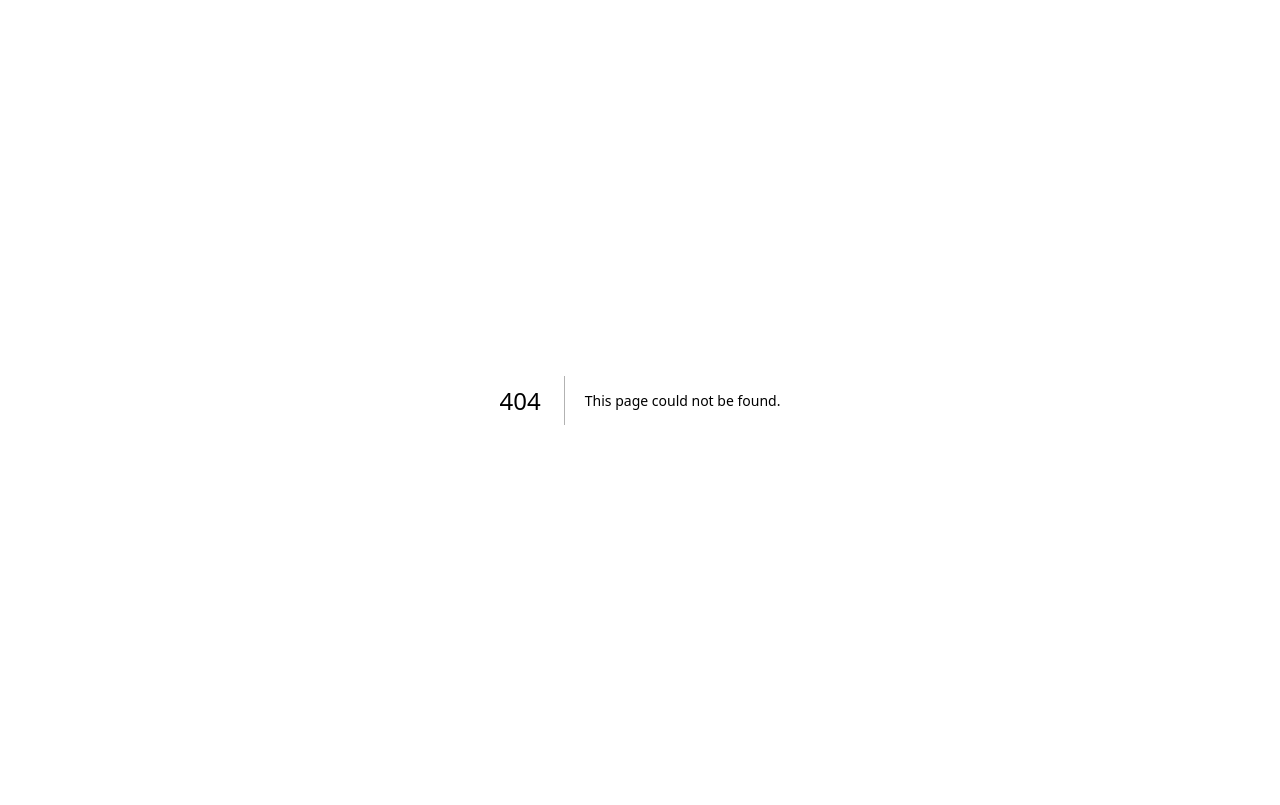
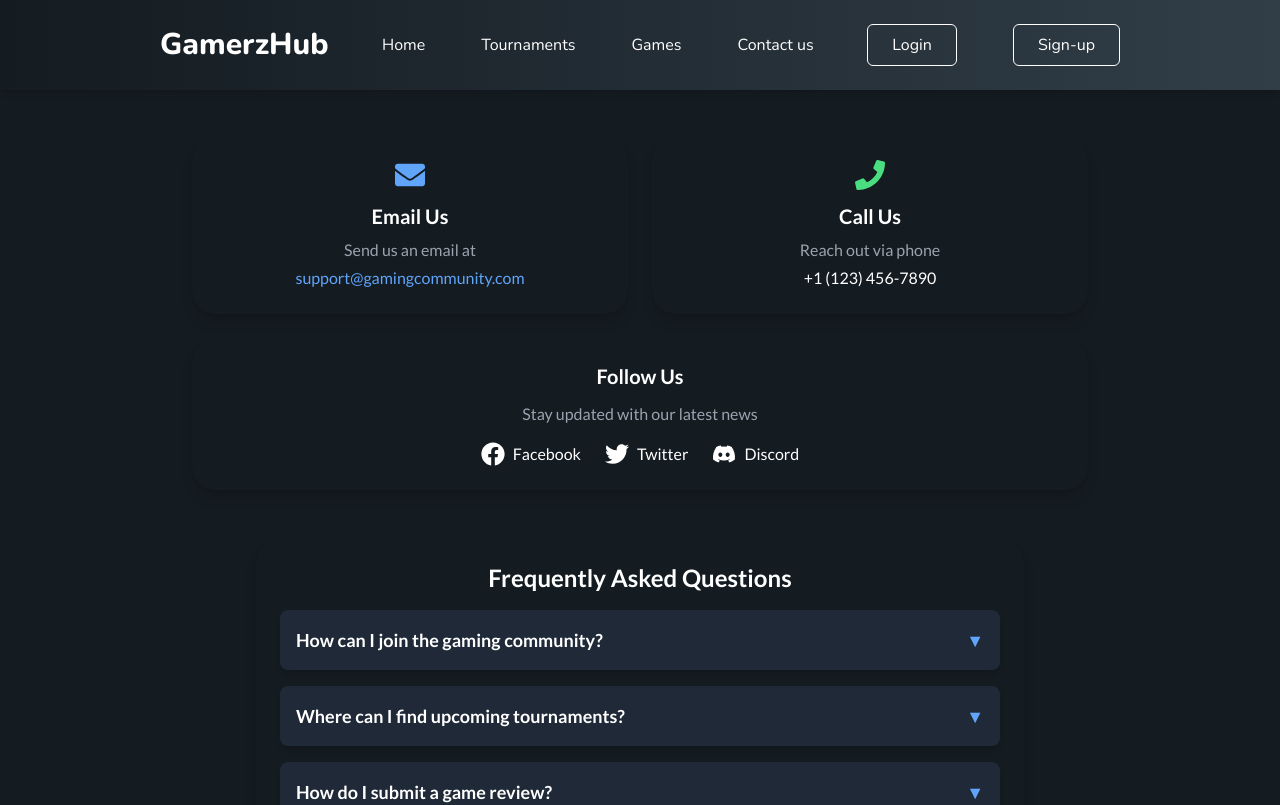
Before and after one commit to jere-eee/p4-full-stack-project, a Next.js app in the folder client/: page /contact in a window 1280 px wide. Before the commit this address had no page. Shown: the top 805 px of the page. Built offline with nearby package versions, Linux system fonts and the light colour scheme.

Commit message:
contact page

```diff
--- /dev/null
+++ b/client/app/contact/page.js
@@ -0,0 +1,101 @@
+'use client';
+import { useState } from "react";
+import { Nunito, Lato } from "next/font/google";
+import { FaEnvelope, FaPhone, FaFacebook, FaTwitter, FaDiscord } from "react-icons/fa";
+import Navbar from "../components/Navbar";
+import Footer from "../components/Footer";
+
+const nunito = Nunito({
+    weight: ["200", "300", "400", "500", "700", "900"],
+    subsets: ["latin"],
+    display: "swap",
+});
+
+const lato = Lato({
+    weight: ["100", "300", "400", "700", "900"],
+    subsets: ["latin"],
+    display: "swap",
+});
+
+const ContactPage = () => {
+    const [openFAQ, setOpenFAQ] = useState(null);
+
+    const faqs = [
+        { question: "How can I join the gaming community?", answer: "You can sign up on our website by clicking the 'Sign Up' button on the homepage." },
+        { question: "Where can I find upcoming tournaments?", answer: "Check our 'Tournaments' page for the latest events and schedules." },
+        { question: "How do I submit a game review?", answer: "Navigate to the game page and fill out the review form under the 'Reviews' section." },
+        { question: "Can I change my profile picture?", answer: "Yes! Go to your profile settings and upload a new picture." },
+    ];
+
+    return (
+        <>
+            <Navbar />
+            <div className={`min-h-screen flex flex-col items-center bg-[#141B21] text-white p-6 space-y-12 ${lato.className}`}>
+                <h1 className={`text-4xl font-bold mb-6 text-center ${nunito.className}`}>Contact Us</h1>
+
+                {/* Contact Sections */}
+                <div className="w-full max-w-4xl grid grid-cols-1 md:grid-cols-2 gap-6">
+
+                    {/* Email Section */}
+                    <div className="bg-[#141B21] p-6 rounded-3xl shadow-lg text-center">
+                        <FaEnvelope className="text-blue-400 text-3xl mx-auto mb-3" />
+                        <h2 className="text-xl font-semibold">Email Us</h2>
+                        <p className="text-gray-400 mt-2">Send us an email at</p>
+                        <a href="mailto:support@gamingcommunity.com" className="text-blue-400 hover:underline block mt-1">support@gamingcommunity.com</a>
+                    </div>
+
+                    {/* Phone Section */}
+                    <div className="bg-[#141B21] p-6 rounded-3xl shadow-lg text-center">
+                        <FaPhone className="text-green-400 text-3xl mx-auto mb-3" />
+                        <h2 className="text-xl font-semibold">Call Us</h2>
+                        <p className="text-gray-400 mt-2">Reach out via phone</p>
+                        <p className="text-white mt-1">+1 (123) 456-7890</p>
+                    </div>
+
+                    {/* Social Media Section */}
+                    <div className="bg-[#141B21] p-6 rounded-3xl shadow-lg text-center md:col-span-2">
+                        <h2 className="text-xl font-semibold mb-3">Follow Us</h2>
+                        <p className="text-gray-400">Stay updated with our latest news</p>
+                        <div className="flex justify-center space-x-6 mt-4">
+                            <a href="https://facebook.com/gamingcommunity" target="_blank" className="flex items-center space-x-2 hover:text-blue-500 transition">
+                                <FaFacebook className="text-2xl" />
+                                <span>Facebook</span>
+                            </a>
+                            <a href="https://twitter.com/gamingcommunity" target="_blank" className="flex items-center space-x-2 hover:text-blue-400 transition">
+                                <FaTwitter className="text-2xl" />
+                                <span>Twitter</span>
+                            </a>
+                            <a href="https://discord.gg/gamingcommunity" target="_blank" className="flex items-center space-x-2 hover:text-purple-400 transition">
+                                <FaDiscord className="text-2xl" />
+                                <span>Discord</span>
+                            </a>
+                        </div>
+                    </div>
+                </div>
+
+                {/* FAQ Section */}
+                <div className="w-full max-w-3xl bg-[#141B21] p-6 rounded-3xl shadow-lg">
+                    <h2 className="text-2xl font-semibold text-center mb-4">Frequently Asked Questions</h2>
+                    <div className="space-y-4">
+                        {faqs.map((faq, index) => (
+                            <div key={index} className="bg-gray-800 p-4 rounded-lg shadow-md">
+                                <button
+                                    className="w-full text-left flex justify-between items-center text-lg font-semibold"
+                                    onClick={() => setOpenFAQ(openFAQ === index ? null : index)}
+                                >
+                                    {faq.question}
+                                    <span className="text-blue-400">{openFAQ === index ? "▲" : "▼"}</span>
+                                </button>
+                                {openFAQ === index && <p className="text-gray-400 mt-2">{faq.answer}</p>}
+                            </div>
+                        ))}
+                    </div>
+                </div>
+            </div>
+            <Footer />
+        </>
+
+    );
+};
+
+export default ContactPage;
--- a/client/package.json
+++ b/client/package.json
@@ -14,6 +14,7 @@
     "next": "^15.1.6",
     "react": "^19.0.0",
     "react-dom": "^19.0.0",
+    "react-icons": "^5.4.0",
     "yup": "^1.6.1"
   },
   "devDependencies": {
```
Also changed, not shown: 1 other file (tests, documents, lock files or other folders).
